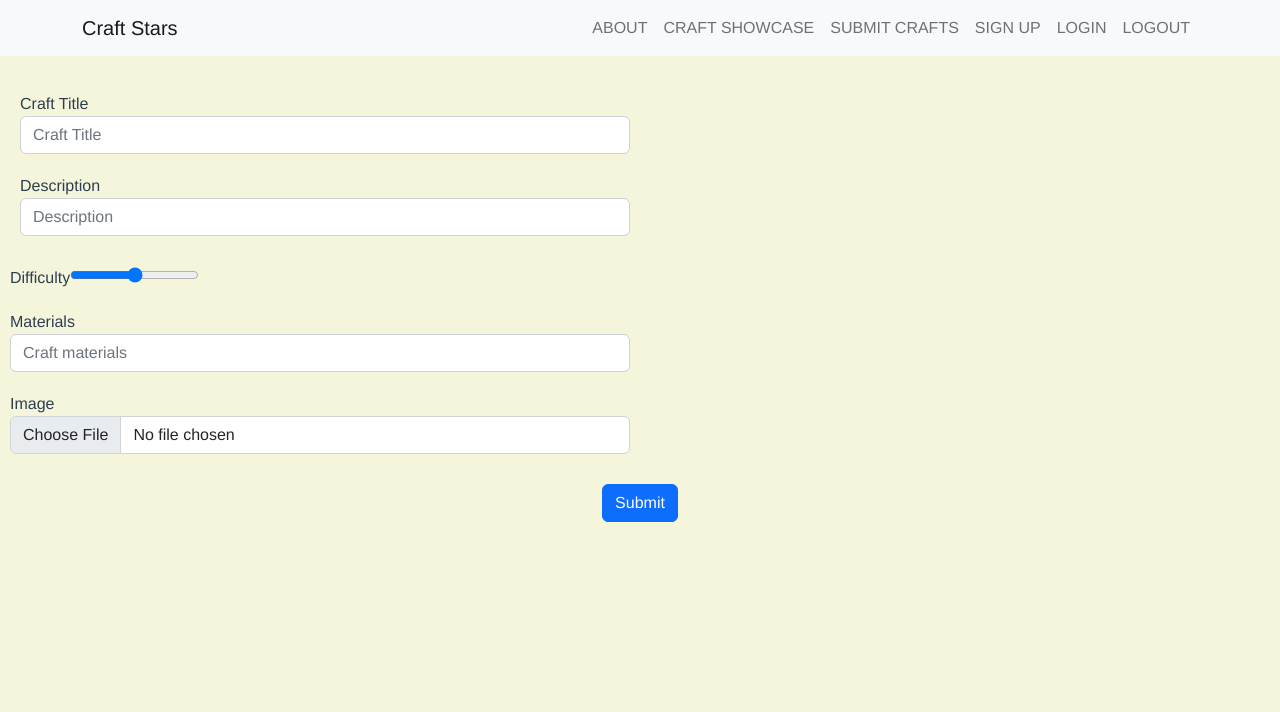
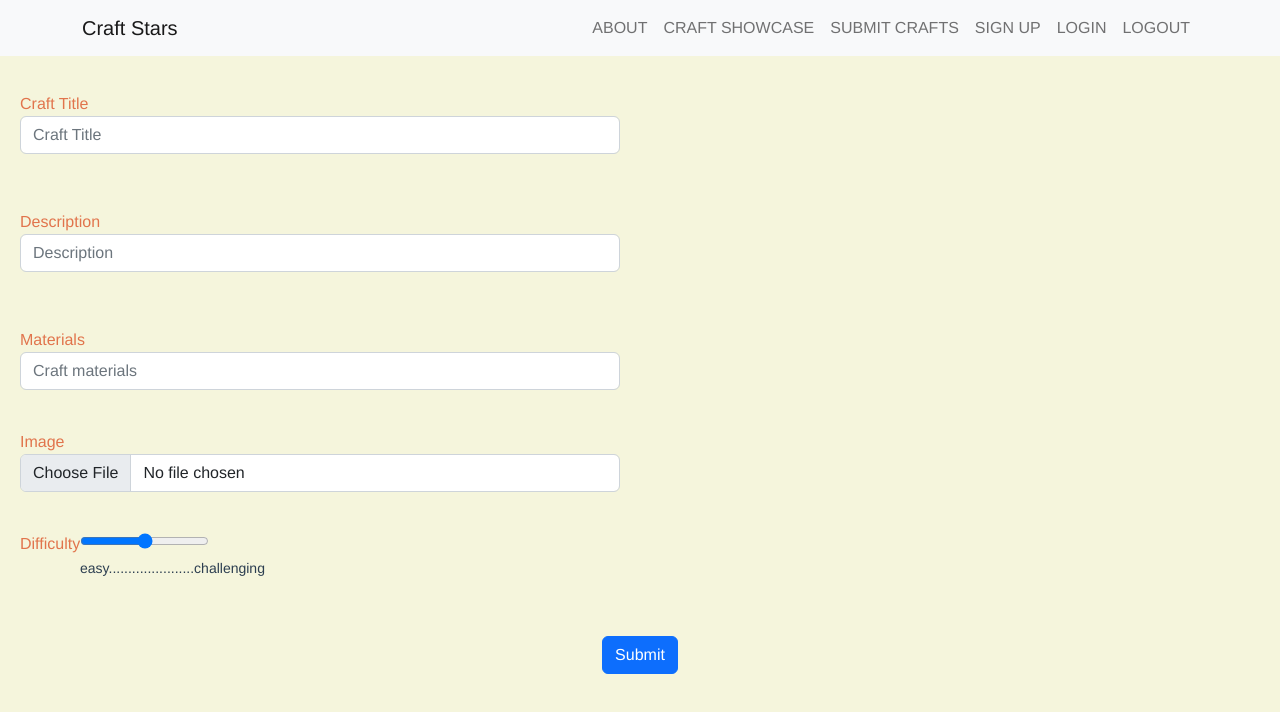
Before and after one commit to marocks31/personal-blog-frontend, a Vue app: page /crafts/new in a window 1280 px wide. Shown: the top 712 px of the page. Built offline with nearby package versions, Linux system fonts and the light colour scheme.

Commit message:
css to create new craft form

```diff
--- a/src/views/CraftsNew.vue
+++ b/src/views/CraftsNew.vue
@@ -38,14 +38,21 @@ export default {
 </script>
 
 <template>
-  <form action="/posts" method="post" enctype="multipart/form-data" v-on:submit.prevent="createCraft()">
-    <div class="form-row">
+  <form v-on:submit.prevent="createCraft()">
+    <div class="form">
+      <!-- changing the div class from form-row to form improved the left alignment -->
       <ul>
         <li v-for="error in errors" v-bind:key="error">{{ error }}</li>
       </ul>
       <div class="form-group col-md-6">
         <label for="craftTitle">Craft Title</label>
         <input type="text" v-model="newCraft.name" class="form-control" id="craftTitle" placeholder="Craft Title" />
+        <p>
+          <small v-if="newCraft?.name?.length > 0 && newCraft?.name?.length <= 20">
+            Remaining characters: {{ 20 - newCraft?.name?.length }}
+          </small>
+          <small v-if="newCraft?.name?.length > 20" class="text-danger">Craft title can't be over 20 characters.</small>
+        </p>
       </div>
       <div class="form-group col-md-6">
         <label for="craftDescription">Description</label>
@@ -56,9 +63,38 @@ export default {
           id="craftDescription"
           placeholder="Description"
         />
+        <p>
+          <small v-if="newCraft?.description?.length > 0 && newCraft?.description?.length <= 100">
+            Remaining characters: {{ 100 - newCraft?.description?.length }}
+          </small>
+          <small v-if="newCraft?.name?.length > 100" class="text-danger">
+            Craft description can't be over 100 characters.
+          </small>
+        </p>
       </div>
     </div>
-    <div class="form-row">
+    <div class="form-group col-md-6">
+      <label for="craftMaterials">Materials</label>
+      <input
+        type="text"
+        v-model="newCraft.materials"
+        class="form-control"
+        id="craftDescription"
+        placeholder="Craft materials"
+      />
+    </div>
+    <div class="form-group col-md-6">
+      <label for="craftImage">Image</label>
+      <input
+        type="file"
+        name="image_file"
+        placeholder="Craft image"
+        class="form-control"
+        v-on:change="setFile($event)"
+        ref="fileInput"
+      />
+    </div>
+    <div class="form-group col-md-6">
       <!-- need to add in label explaining range, align, center-->
       <label for="craftDifficulty">Difficulty</label>
       <input
@@ -70,28 +106,19 @@ export default {
         min="1"
         max="5"
       />
+      <p>
+        <small>easy......................</small>
+        <small>challenging</small>
+      </p>
     </div>
-    <div class="form-group col-md-6">
-      <label for="craftMaterials">Materials</label>
-      <input type="text" v-model="newCraft.materials" class="form-control" placeholder="Craft materials" />
-    </div>
-    <div class="form-group col-md-6">
-      <label for="craftDescription">Image</label>
-      <input
-        type="file"
-        name="image_file"
-        placeholder="Craft image"
-        class="form-control"
-        v-on:change="setFile($event)"
-        ref="fileInput"
-      />
-    </div>
+
     <button type="submit" class="btn btn-primary">Submit</button>
   </form>
 </template>
 <style>
 input[type="number"] {
   width: 200px;
+  padding: 20px;
 }
 .form-row {
   padding: 10px;
@@ -99,7 +126,13 @@ input[type="number"] {
 }
 .form-group {
   text-align: left;
-  padding: 10px;
+  padding: 20px;
+}
+label {
+  color: rgb(225, 116, 76);
+}
+p {
+  text-indent: 10%;
 }
 /* need padding around all inputs, labels */
 </style>
```
